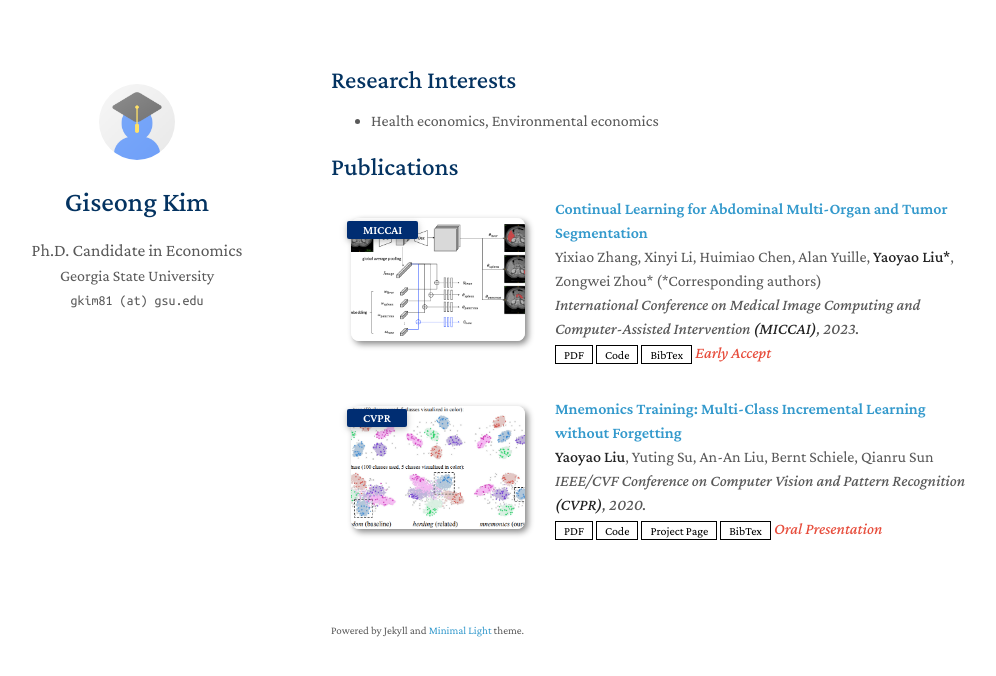
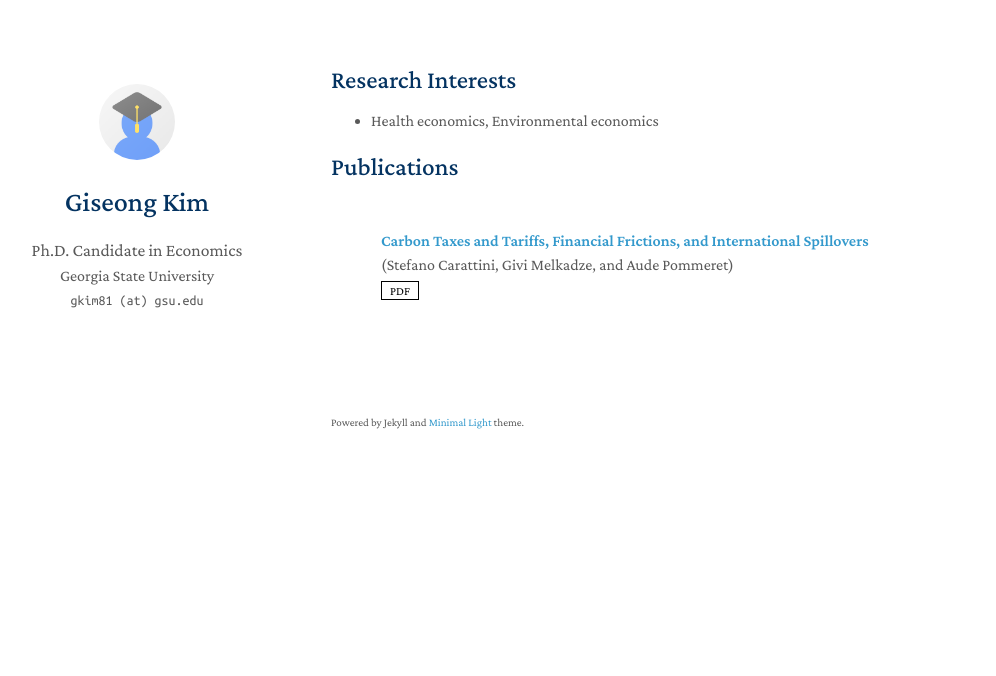
Before and after one commit to giseong-kim/giseong-kim.github.io, a Jekyll site: the page built from index.md, in a window 1280 px wide. Shown: the top 676 px of the page, without its empty margins (139-1135 px from the left). Built offline with Jekyll 4.4.1, drawn with Linux system fonts in a browser that asks for light colours; a style sheet for code colours, icons or effects is not loaded.

Commit message:
Update publications.yml

```diff
--- a/_data/publications.yml
+++ b/_data/publications.yml
@@ -1,22 +1,22 @@
 main:
 
-  - title: Continual Learning for Abdominal Multi-Organ and Tumor Segmentation
-    authors: Yixiao Zhang, Xinyi Li, Huimiao Chen, Alan Yuille, <strong>Yaoyao Liu*</strong>, Zongwei Zhou* (*Corresponding authors)
-    conference_short: MICCAI
-    conference: International Conference on Medical Image Computing and Computer-Assisted Intervention <strong>(MICCAI)</strong>, 2023.
-    pdf: https://arxiv.org/pdf/2306.00988.pdf
-    code: https://github.com/MrGiovanni/ContinualLearning
-    bibtex: https://bib.yliu.me/MICCAI23.txt
-    image: ./assets/img/teaser_example_2.png
-    notes: Early Accept
+  - title: "Carbon Taxes and Tariffs, Financial Frictions, and International Spillovers"
+    authors: (Stefano Carattini, Givi Melkadze, and Aude Pommeret)
+    conference_short:
+    conference:
+    pdf: https://www.sciencedirect.com/science/article/pii/S0014292124002125
+    code:
+    page:
+    bibtex:
+    notes:
+    image:
 
-  - title: "Mnemonics Training: Multi-Class Incremental Learning without Forgetting"
-    authors: <strong>Yaoyao Liu</strong>, Yuting Su, An-An Liu, Bernt Schiele, Qianru Sun
-    conference_short: CVPR
-    conference: IEEE/CVF Conference on Computer Vision and Pattern Recognition <strong>(CVPR)</strong>, 2020.
-    pdf: https://arxiv.org/pdf/2002.10211.pdf
-    code: https://github.com/yaoyao-liu/class-incremental-learning/tree/main/mnemonics-training
-    page: https://class-il.mpi-inf.mpg.de/mnemonics/
-    bibtex: https://class-il.mpi-inf.mpg.de/mnemonics/
-    notes: Oral Presentation
-    image: ./assets/img/teaser_example.png
+#  - title: Continual Learning for Abdominal Multi-Organ and Tumor Segmentation
+#    authors: Yixiao Zhang, Xinyi Li, Huimiao Chen, Alan Yuille, <strong>Yaoyao Liu*</strong>, Zongwei Zhou* (*Corresponding authors)
+#    conference_short: MICCAI
+#    conference: International Conference on Medical Image Computing and Computer-Assisted Intervention <strong>(MICCAI)</strong>, 2023.
+#    pdf: https://arxiv.org/pdf/2306.00988.pdf
+#    code: https://github.com/MrGiovanni/ContinualLearning
+#    bibtex: https://bib.yliu.me/MICCAI23.txt
+#    image: ./assets/img/teaser_example_2.png
+#    notes: Early Accept
```
